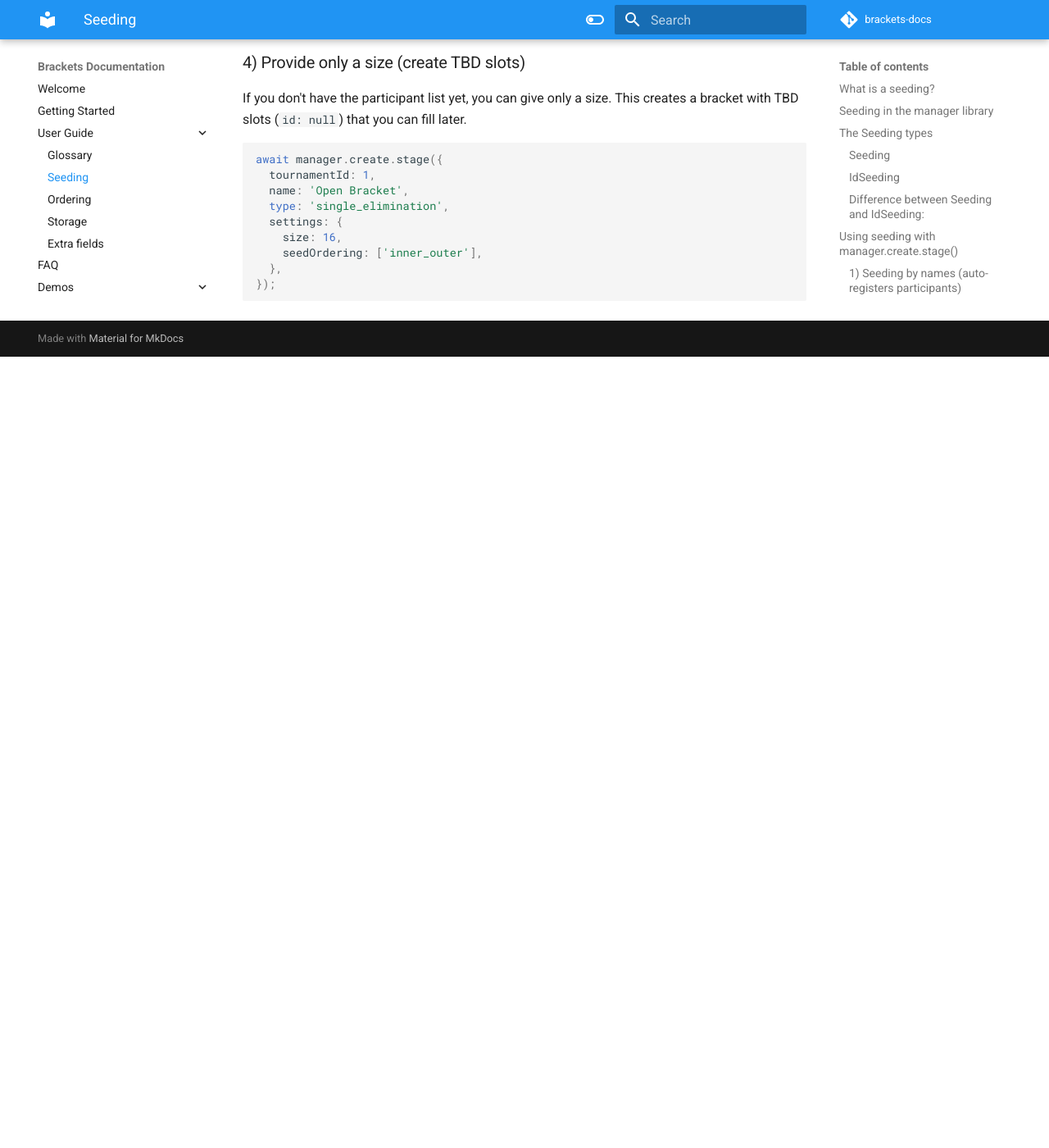
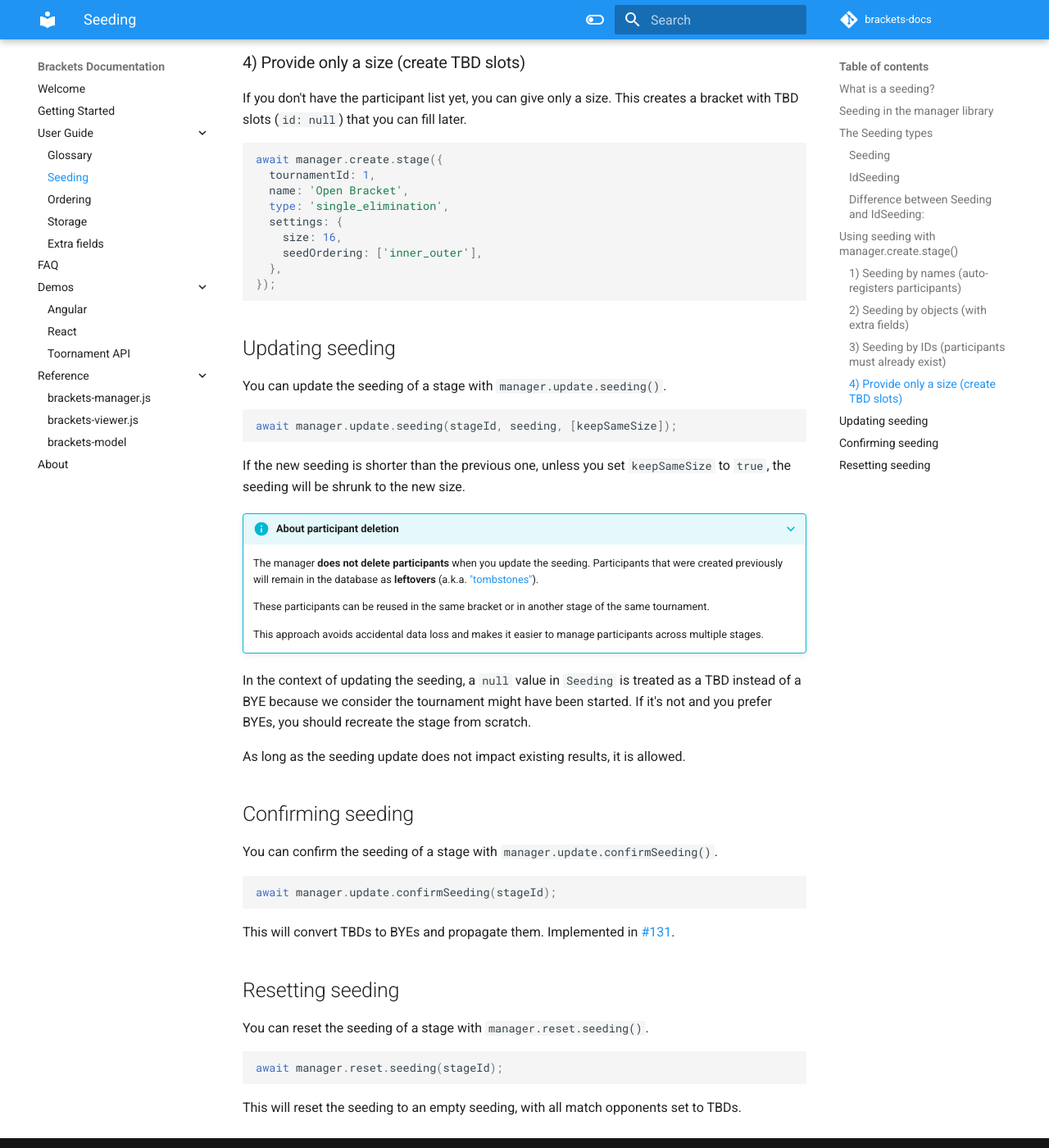
Before and after one commit to Drarig29/brackets-docs, an MkDocs documentation site: the page built from docs/user-guide/seeding.md, in a window 1280 px wide and 1400 px high, scrolled down 2966 px. Shown: the whole window at 82% size. Built offline with MkDocs 1.6.1 and Material for MkDocs 9.7.7, drawn with Linux system fonts in a browser that asks for light colours; comment, search, counter and statistics services are not loaded; before the commit the page ends 3401 px from its top, so only the background shows below that.

Commit message:
More info about updating

````diff
--- a/docs/user-guide/seeding.md
+++ b/docs/user-guide/seeding.md
@@ -132,3 +132,46 @@
   },
 });
 ```
+
+## Updating seeding
+
+You can update the seeding of a stage with `manager.update.seeding()`.
+
+```ts
+await manager.update.seeding(stageId, seeding, [keepSameSize]);
+```
+
+If the new seeding is shorter than the previous one, unless you set `keepSameSize` to `true`, the seeding will be shrunk to the new size.
+
+???+ info "About participant deletion"
+    The manager **does not delete participants** when you update the seeding.
+    Participants that were created previously will remain in the database as **leftovers** (a.k.a. ["tombstones"](https://en.wikipedia.org/wiki/Tombstone_(programming))).
+
+    These participants can be reused in the same bracket or in another stage of the same tournament.
+
+    This approach avoids accidental data loss and makes it easier to manage participants across multiple stages.
+
+In the context of updating the seeding, a `null` value in `Seeding` is treated as a TBD instead of a BYE because we consider the tournament might have been started.
+If it's not and you prefer BYEs, you should recreate the stage from scratch.
+
+As long as the seeding update does not impact existing results, it is allowed.
+
+## Confirming seeding
+
+You can confirm the seeding of a stage with `manager.update.confirmSeeding()`.
+
+```ts
+await manager.update.confirmSeeding(stageId);
+```
+
+This will convert TBDs to BYEs and propagate them. Implemented in [#131](https://github.com/Drarig29/brackets-manager.js/issues/131).
+
+## Resetting seeding
+
+You can reset the seeding of a stage with `manager.reset.seeding()`.
+
+```ts
+await manager.reset.seeding(stageId);
+```
+
+This will reset the seeding to an empty seeding, with all match opponents set to TBDs.
````
Also changed, not shown: docs/user-guide/ordering.md (+4 -0 lines).
